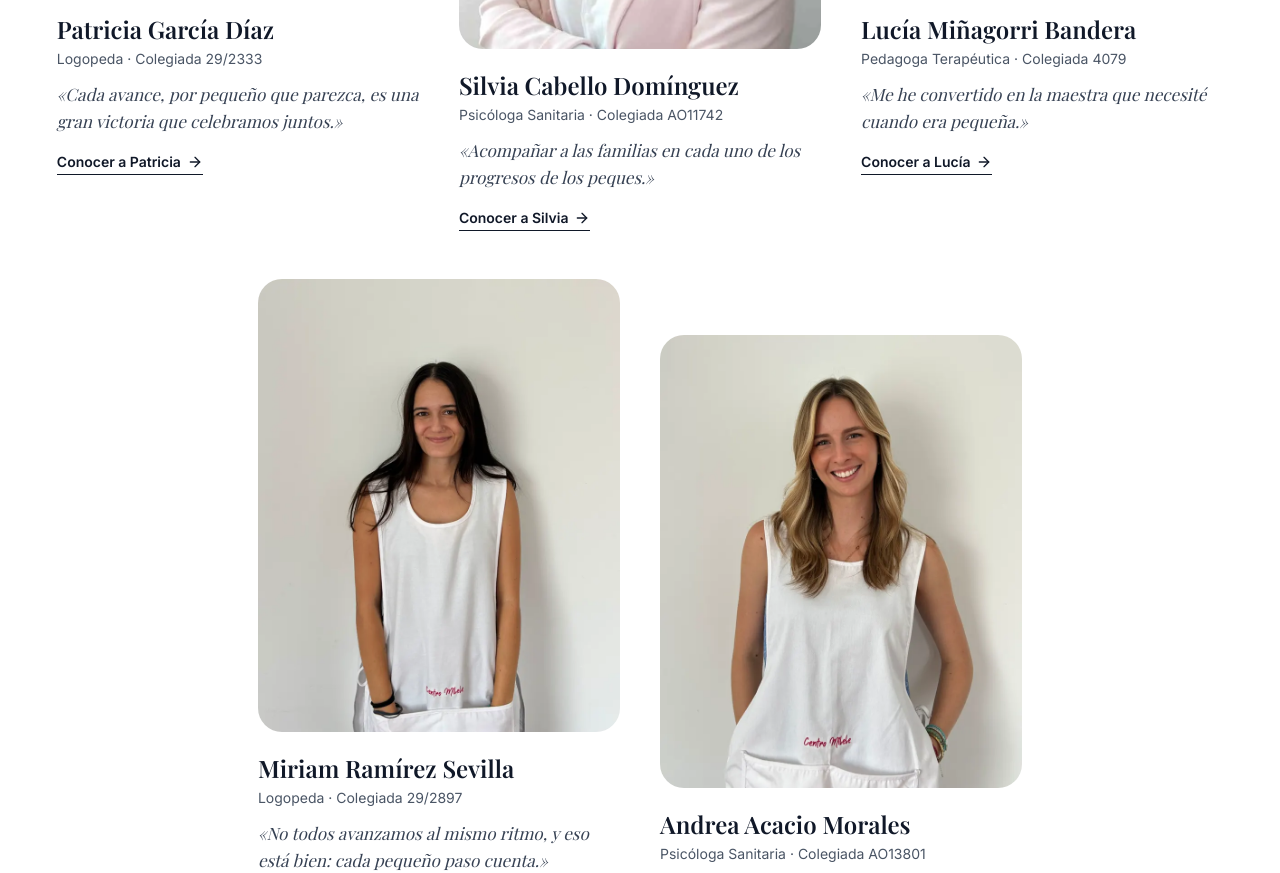
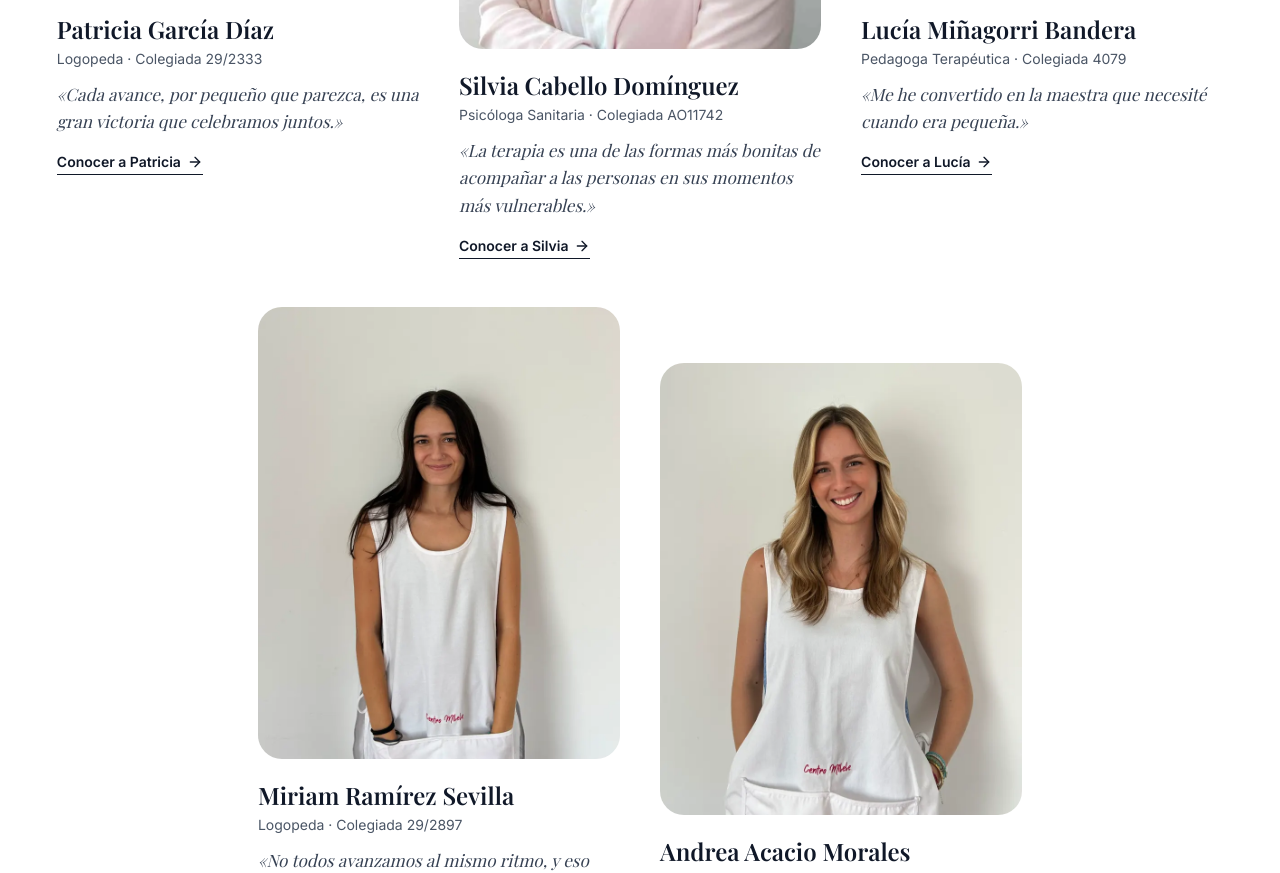
Before and after one commit to patricd17/centro-milele, a React (Vite) app in the folder frontend/: page /about in a window 1280 px wide. Shown: the part 1040-1913 px from the top of the page. Built offline with nearby package versions, Linux system fonts and the light colour scheme; no server answers; the database is empty.

Commit message:
Silvia: nueva frase en su tarjeta, tomada de su propio texto
Co-Authored-By: Claude Sonnet 5.5 <noreply@anthropic.com>
Claude-Session: https://claude.ai/code/session_01Agnb9mRaFgduk5VT2bRYbk

```diff
--- a/frontend/src/data/professionals.js
+++ b/frontend/src/data/professionals.js
@@ -70,7 +70,7 @@ export const professionals = [
     license: "AO11742",
     photoCard: silviaCard,
     photoProfile: silviaPerfil,
-    quote: "Acompañar a las familias en cada uno de los progresos de los peques.",
+    quote: "La terapia es una de las formas más bonitas de acompañar a las personas en sus momentos más vulnerables.",
     summary:
       "Psicóloga especializada en Atención Temprana y en Trastorno del Espectro Autista. Acompaño a los niños y a sus familias en cada paso.",
     specialties: [
```
